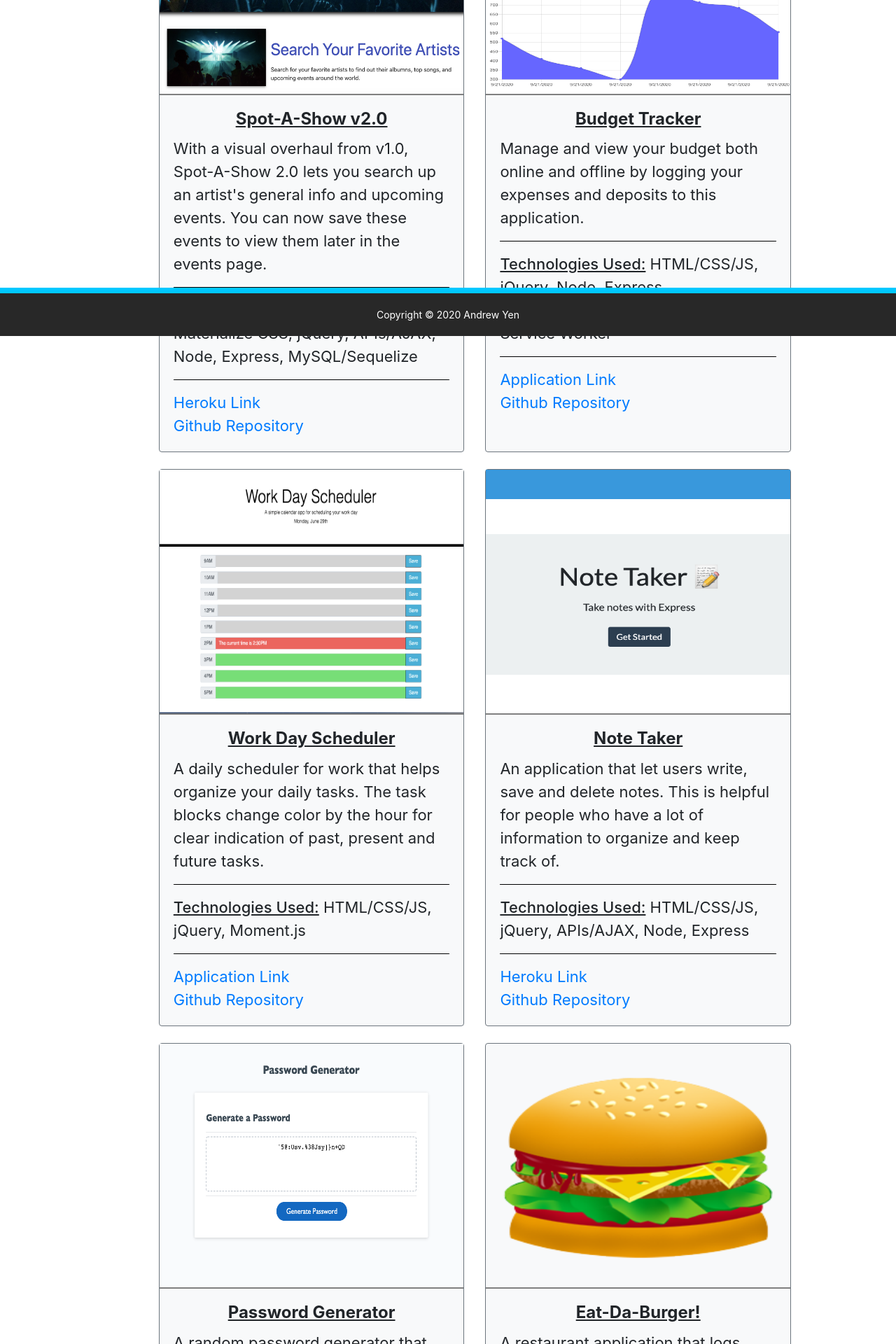
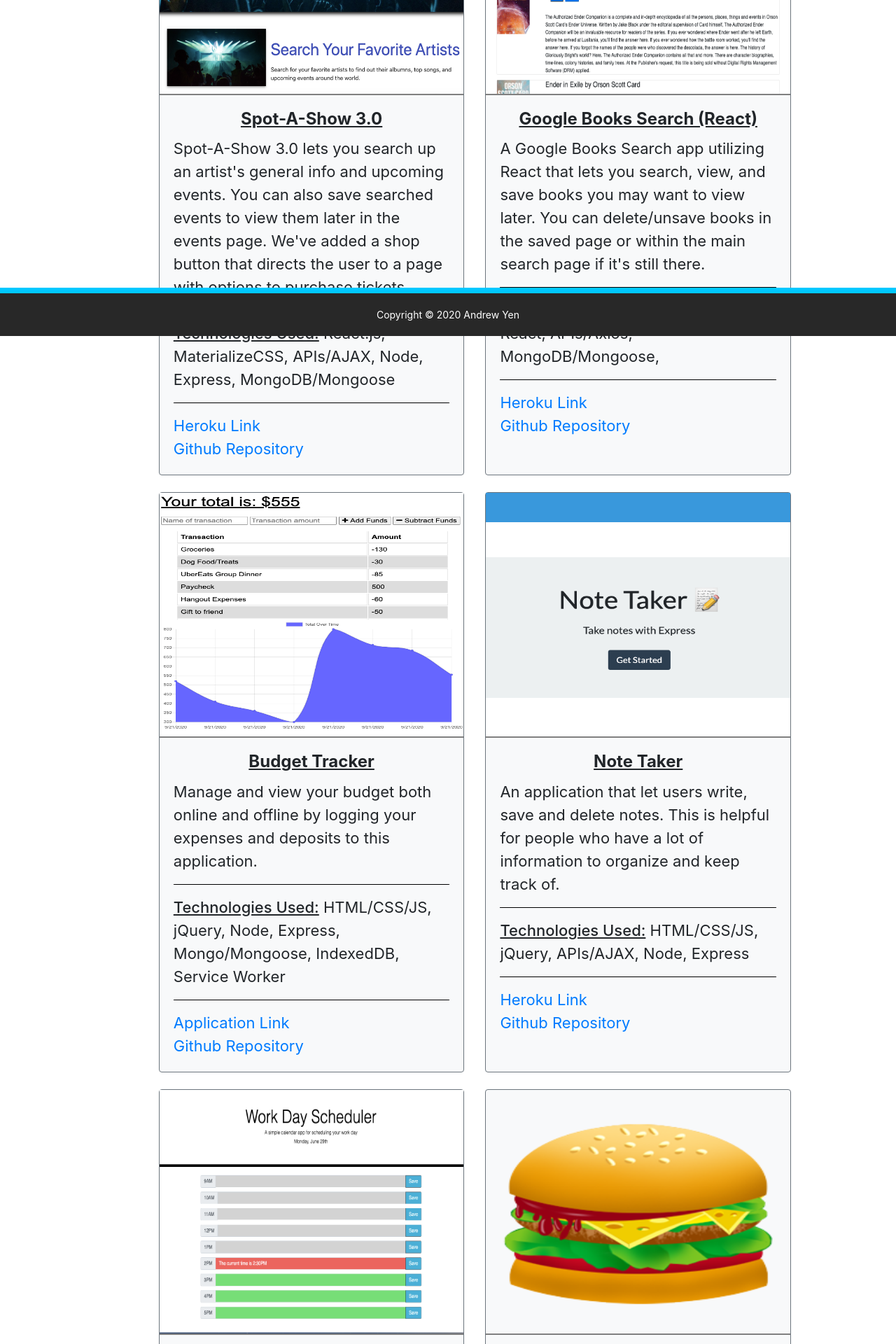
Before and after one commit to andrewyen64/react-portfolio, a React (Create React App) app: page /react-portfolio/portfolio in a window 1280 px wide. Shown: the part 320-2240 px from the top of the page at 70% size. Built offline with nearby package versions, Linux system fonts and the light colour scheme.

Commit message:
Update portfolio with recent projects

```diff
--- a/src/components/ProjectCards/ProjectCards.js
+++ b/src/components/ProjectCards/ProjectCards.js
@@ -1,12 +1,13 @@
 import React from "react";
 import "./ProjectCards.css";
-import passwordGen from "../../images/passwordGen.png";
+// import passwordGen from "../../images/passwordGen.png";
 import budget from "../../images/budget-tracker.png"
 import scheduler from "../../images/scheduler.png";
 import note from "../../images/NT.png";
 import burger from "../../images/burger.png";
 // import sas1 from "../../images/sas1.png";
 import sas2 from "../../images/sas2.png";
+import searchPage from "../../images/search.png";
 
 function Projects() {
   return (
@@ -14,20 +15,20 @@ function Projects() {
         {/* <!-- 1st Row of Projects --> */}
         <div className="card-deck">
           <br></br>
-
           <div className="card bg-light border-secondary">
             <img src = {sas2}
                 className = "projects"
-                alt = "Spot-A-Show 2.0"/>
+                alt = "Spot-A-Show 3.0"/>
             <div className="card-body">
-              <h4 className="card-title">Spot-A-Show v2.0</h4>
+              <h4 className="card-title">Spot-A-Show 3.0</h4>
               <p className="card-text">
-                With a visual overhaul from v1.0, Spot-A-Show 2.0 lets you search up an artist's general info and upcoming events. You can now
-                save these events to view them later in the events page.
+                Spot-A-Show 3.0 lets you search up an artist's general info and upcoming events. You can also
+                save searched events to view them later in the events page. We've added a shop button that directs
+                the user to a page with options to purchase tickets.
                 <hr></hr>
-                <span className="techTitle">Technologies Used:</span> HTML/CSS/JS, Materialize CSS, jQuery, APIs/AJAX, Node, Express, MySQL/Sequelize
+                <span className="techTitle">Technologies Used:</span> React.js, MaterializeCSS, APIs/AJAX, Node, Express, MongoDB/Mongoose
                 <hr></hr>
-                <a href = "https://damp-eyrie-26652.herokuapp.com/"
+                <a href = "https://spotashow.herokuapp.com/"
                 rel="noopener noreferrer"
                 target="_blank">Heroku Link
                 </a>
@@ -42,6 +43,36 @@ function Projects() {
           <br></br>
 
           <div className="card bg-light border-secondary">
+            <img src = {searchPage}
+                className = "projects"
+                alt = "Google Books Search"/>
+            <div className="card-body">
+              <h4 className="card-title">Google Books Search (React)</h4>
+              <p className="card-text">
+                A Google Books Search app utilizing React that lets you search, view, and save books you may want to view later.
+                You can delete/unsave books in the saved page or within the main search page if it's still there.
+                <hr></hr>
+                <span className="techTitle">Technologies Used:</span> HTML/CSS/JS, React, APIs/Axios, MongoDB/Mongoose,
+                <hr></hr>
+                <a href = "https://polar-savannah-18798.herokuapp.com/"
+                  rel="noopener noreferrer"
+                  target="_blank">Heroku Link
+                  </a>
+                <br></br>
+                <a href = "https://github.com/andrewyen64/google-book-search-react"
+                rel="noopener noreferrer"
+                target="_blank">Github Repository
+                </a>
+              </p>
+            </div>
+          </div>
+        </div>
+
+        <br></br>
+
+      {/* <!-- 2nd Row of Projects --> */}
+        <div className="card-deck">
+          <div className="card bg-light border-secondary" >
             <img src = {budget}
                   className = "projects"
                   alt = "Budget Tracker"/>
@@ -58,36 +89,6 @@ function Projects() {
                 </a>
                 <br></br>
                 <a href = "https://github.com/andrewyen64/budget-tracker-iDBPWA"
-                rel="noopener noreferrer"
-                target="_blank">Github Repository
-                </a>
-              </p>
-            </div>
-
-          </div>
-        </div>
-
-        <br></br>
-
-      {/* <!-- 2nd Row of Projects --> */}
-        <div className="card-deck">
-          <div className="card bg-light border-secondary" >
-            <img src = {scheduler}
-                  className = "projects"
-                  alt = "Work Day Scheduler"/>
-            <div className="card-body">
-              <h4 className="card-title">Work Day Scheduler</h4>
-              <p className="card-text">
-                A daily scheduler for work that helps organize your daily tasks. The task blocks change color by the hour for clear indication of past, present and future tasks.
-                <hr></hr>
-                <span className="techTitle">Technologies Used:</span> HTML/CSS/JS, jQuery, Moment.js
-                <hr></hr>
-                <a href = "https://andrewyen64.github.io/work-day-scheduler/"
-                rel="noopener noreferrer"
-                target="_blank">Application Link
-                </a>
-                <br></br>
-                <a href = "https://github.com/andrewyen64/work-day-scheduler"
                 rel="noopener noreferrer"
                 target="_blank">Github Repository
                 </a>
@@ -127,22 +128,22 @@ function Projects() {
       {/* <!-- 3rd Row of Projects --> */}
         <div className="card-deck">
           <div className="card bg-light border-secondary">
-            <img src = {passwordGen}
-                className = "projects"
-                alt = "Password Generator"/>
+            <img src = {scheduler}
+                  className = "projects"
+                  alt = "Work Day Scheduler"/>
             <div className="card-body">
-              <h4 className="card-title">Password Generator</h4>
+              <h4 className="card-title">Work Day Scheduler</h4>
               <p className="card-text">
-                A random password generator that prompts the user options to choose the length and include specific characters.
+                A daily scheduler for work that helps organize your daily tasks. The task blocks change color by the hour for clear indication of past, present and future tasks.
                 <hr></hr>
-                <span className="techTitle">Technologies Used:</span> HTML, CSS, JS
+                <span className="techTitle">Technologies Used:</span> HTML/CSS/JS, jQuery, Moment.js
                 <hr></hr>
-                <a href = "https://andrewyen64.github.io/passwordGenerator/"
-                  rel="noopener noreferrer"
-                  target="_blank">Application Link
-                  </a>
+                <a href = "https://andrewyen64.github.io/work-day-scheduler/"
+                rel="noopener noreferrer"
+                target="_blank">Application Link
+                </a>
                 <br></br>
-                <a href = "https://github.com/andrewyen64/passwordGenerator"
+                <a href = "https://github.com/andrewyen64/work-day-scheduler"
                 rel="noopener noreferrer"
                 target="_blank">Github Repository
                 </a>
```
Also changed, not shown: src/images/search.png (added).
